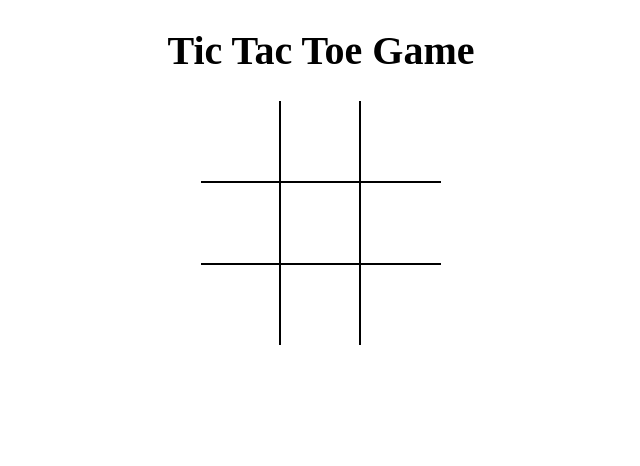
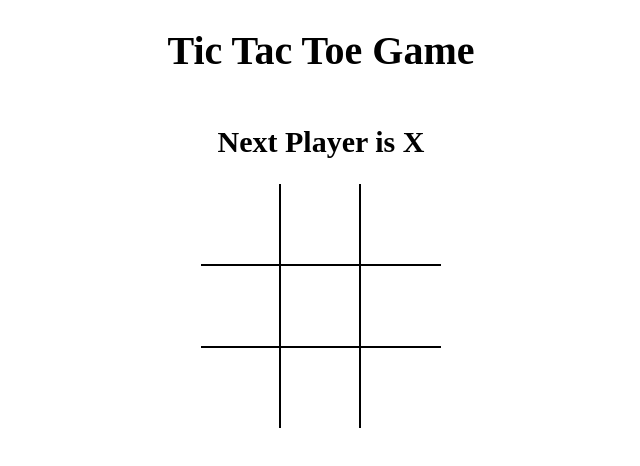
Before and after one commit to pratik2050/tic-tac-toe, a React (Vite) app: page / in a window 1280 px wide. Shown: the top 466 px of the page, without its empty margins (319-959 px from the left). Built offline with nearby package versions, Linux system fonts and the light colour scheme.

Commit message:
winner calculation

```diff
--- a/src/App.jsx
+++ b/src/App.jsx
@@ -1,12 +1,31 @@
-import React from "react";
+import React, { useState } from "react";
 import Board from "./components/Board";
 import "./styles/root.css"
+import calculateWinner from "./helper";
 
 const App = () => {
+    const [board, setBoard] = useState(Array(9).fill(null));
+    const [isXturn, setTurn] = useState(true);
+
+    const winner = calculateWinner(board);
+
+    const message = winner ? `Winner is ${winner}` : `Next Player is ${isXturn ? 'X':'O'}`;
+
+    const handleSquareClick = (position) => {
+        if (board[position] || winner)
+            return;
+
+        const state = [...board];
+        state[position] = isXturn ? 'X':'O';
+        setBoard(state);
+        setTurn(!isXturn);
+    };
+
     return (
         <div className="app">
             <h1>Tic Tac Toe Game</h1>
-            <Board/>
+            <h2>{message}</h2>
+            <Board board={board} handleSquareClick={handleSquareClick}/>
         </div>
     );
 };
--- a/src/components/Board.jsx
+++ b/src/components/Board.jsx
@@ -1,20 +1,7 @@
 import React, { useState } from 'react';
 import Square from "./Square";
 
-const Board = () => {
-
-    const [board, setBoard] = useState(Array(9).fill(null));
-    const [isXturn, setTurn] = useState(true);
-
-    const handleSquareClick = (position) => {
-        if (board[position])
-            return;
-
-        const state = [...board];
-        state[position] = isXturn ? 'X':'O';
-        setBoard(state);
-        setTurn(!isXturn);
-    };
+const Board = ({board, handleSquareClick}) => {
 
     const renderSquare = (position) => {
         return (
--- /dev/null
+++ b/src/helper.jsx
@@ -0,0 +1,23 @@
+function calculateWinner(squares) {
+    const lines = [
+        [0,1,2],
+        [3,4,5],
+        [6,7,8],
+        [0,3,6],
+        [1,4,7],
+        [2,5,8],
+        [0,4,8],
+        [2,4,6],
+    ];
+
+    for (let i = 0; i<lines.length; i++) {
+        const [a,b,c] = lines[i];
+        if (squares[a] && squares[a] === squares[b] && squares[a] === squares[c]) {
+            return squares[a];
+        }
+    }
+
+    return null;
+}
+
+export default calculateWinner;
```
